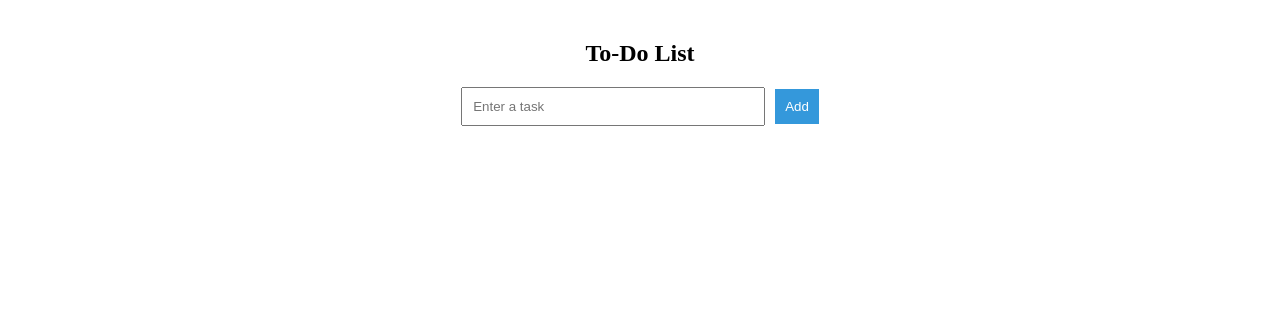
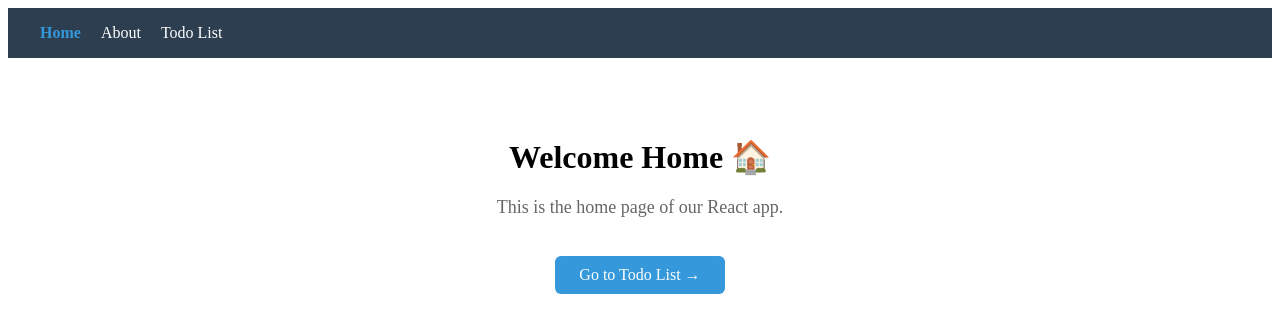
Before and after one commit to Wafaa250/Frontend-React, a React (Vite) app: page / in a window 1280 px wide. Shown: the top 332 px of the page. Built offline with nearby package versions, Linux system fonts and the light colour scheme.

Commit message:
add react router with multiple pages (Home, About, Todo) and navbar

```diff
--- a/package.json
+++ b/package.json
@@ -11,7 +11,8 @@
   },
   "dependencies": {
     "react": "^19.2.0",
-    "react-dom": "^19.2.0"
+    "react-dom": "^19.2.0",
+    "react-router-dom": "^7.13.2"
   },
   "devDependencies": {
     "@eslint/js": "^9.39.1",
--- a/src/App.jsx
+++ b/src/App.jsx
@@ -1,10 +1,19 @@
+import { BrowserRouter, Routes, Route } from "react-router-dom";
+import Navbar from "./components/Navbar";
+import Home from "./components/Home";
+import About from "./components/About";
 import TodoList from "./components/TodoList";
 
 function App() {
   return (
-    <div>
-      <TodoList />
-    </div>
+    <BrowserRouter>
+      <Navbar />
+      <Routes>
+        <Route path="/" element={<Home />} />
+        <Route path="/about" element={<About />} />
+        <Route path="/todos" element={<TodoList />} />
+      </Routes>
+    </BrowserRouter>
   );
 }
 
--- /dev/null
+++ b/src/components/About.jsx
@@ -0,0 +1,13 @@
+function About() {
+  return (
+    <div style={{ textAlign: "center", marginTop: "80px" }}>
+      <h1>About 📖</h1>
+      <p style={{ color: "#666", fontSize: "18px", maxWidth: "500px", margin: "16px auto" }}>
+        This app is built with React and React Router. It demonstrates
+        multi-page navigation with a shared Navbar.
+      </p>
+    </div>
+  );
+}
+
+export default About;
--- /dev/null
+++ b/src/components/Home.jsx
@@ -0,0 +1,28 @@
+import { Link } from "react-router-dom";
+
+function Home() {
+  return (
+    <div style={{ textAlign: "center", marginTop: "80px" }}>
+      <h1>Welcome Home 🏠</h1>
+      <p style={{ color: "#666", fontSize: "18px" }}>
+        This is the home page of our React app.
+      </p>
+      <Link
+        to="/todos"
+        style={{
+          display: "inline-block",
+          marginTop: "20px",
+          padding: "10px 24px",
+          background: "#3498db",
+          color: "white",
+          borderRadius: "6px",
+          textDecoration: "none",
+        }}
+      >
+        Go to Todo List →
+      </Link>
+    </div>
+  );
+}
+
+export default Home;
--- /dev/null
+++ b/src/components/Navbar.jsx
@@ -0,0 +1,30 @@
+import { Link, useLocation } from "react-router-dom";
+
+function Navbar() {
+  const location = useLocation();
+
+  const navStyle = {
+    display: "flex",
+    gap: "20px",
+    padding: "16px 32px",
+    background: "#2c3e50",
+    alignItems: "center",
+  };
+
+  const linkStyle = (path) => ({
+    color: location.pathname === path ? "#3498db" : "white",
+    textDecoration: "none",
+    fontWeight: location.pathname === path ? "bold" : "normal",
+    fontSize: "16px",
+  });
+
+  return (
+    <nav style={navStyle}>
+      <Link style={linkStyle("/")} to="/">Home</Link>
+      <Link style={linkStyle("/about")} to="/about">About</Link>
+      <Link style={linkStyle("/todos")} to="/todos">Todo List</Link>
+    </nav>
+  );
+}
+
+export default Navbar;
```
Also changed, not shown: 1 other file (tests, documents, lock files or other folders).
